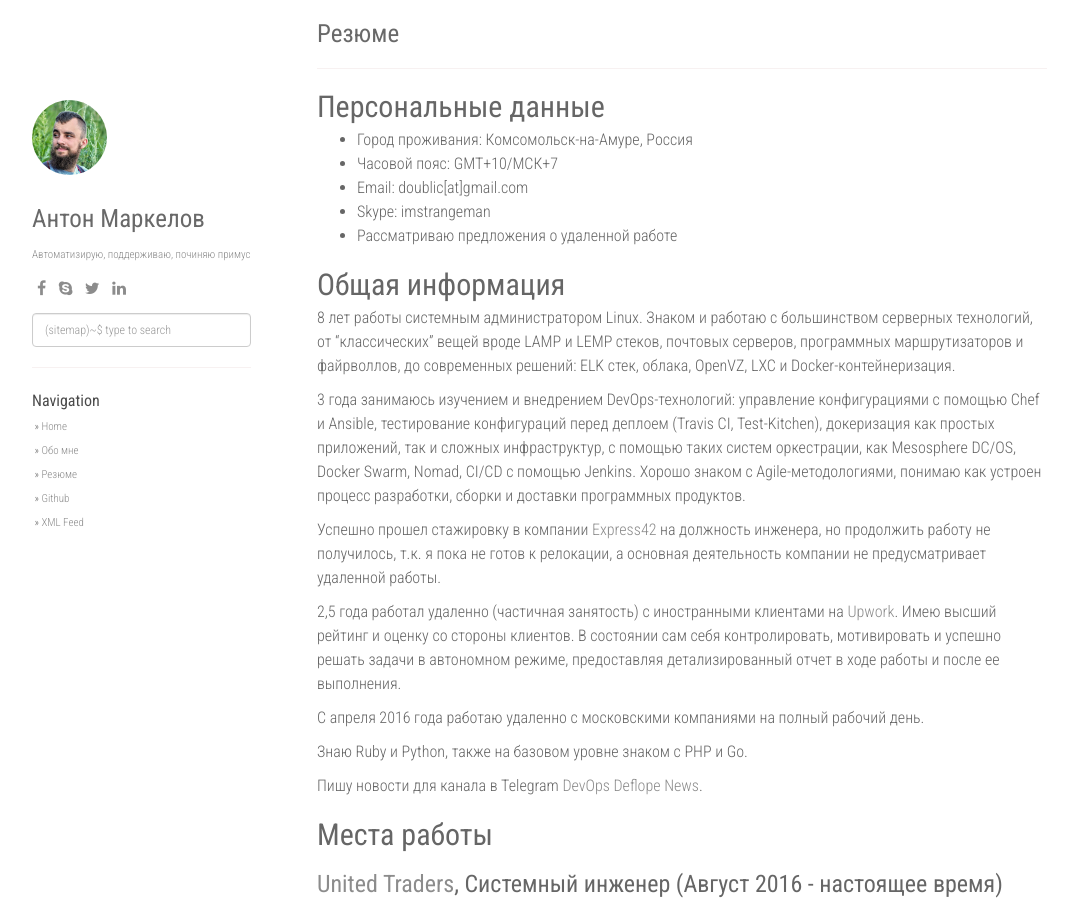
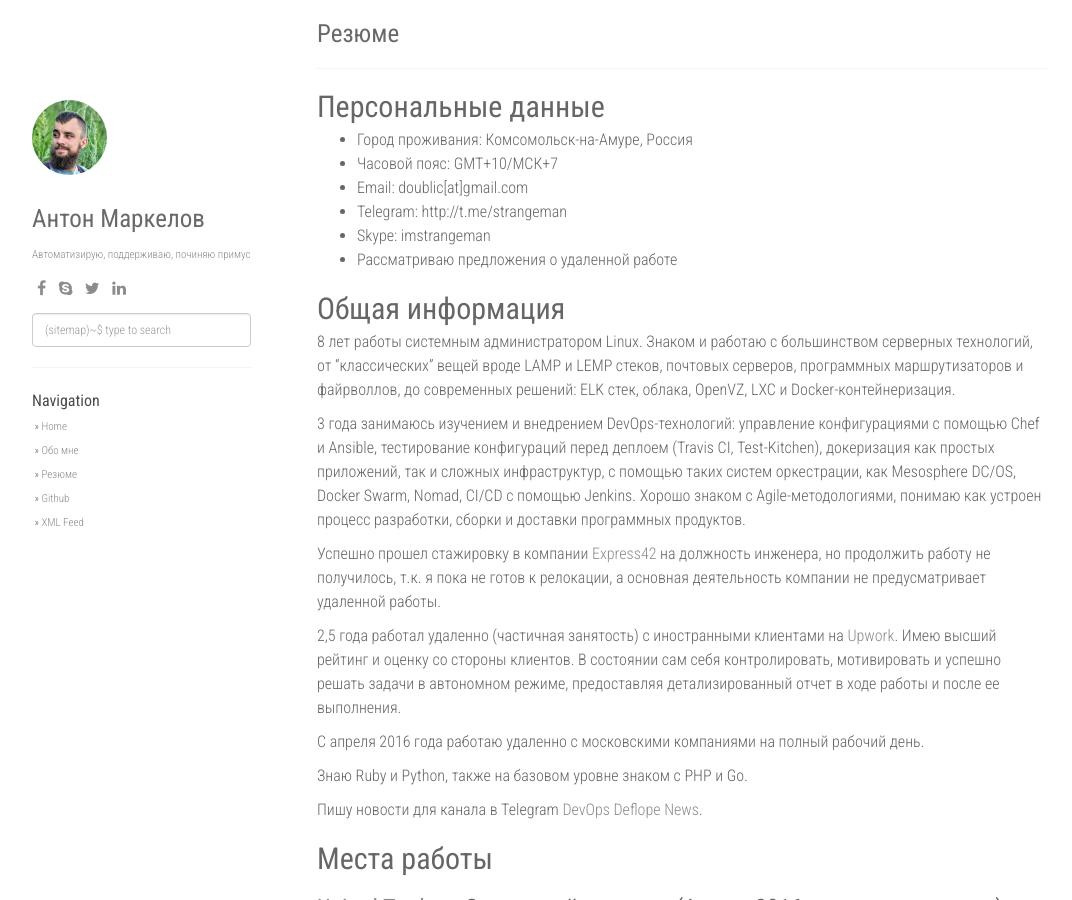
Before and after one commit to strangeman/strangeman.github.io, a Jekyll site: the page built from resume.md, in a window 1280 px wide and 900 px high. Shown: the whole window, without its empty margins (53-1125 px from the left). Built offline with Jekyll 4.4.1, drawn with Linux system fonts in a browser that asks for light colours; nearby versions of some CDN libraries.

Commit message:
add telegram

```diff
--- a/resume.md
+++ b/resume.md
@@ -8,6 +8,7 @@ permalink: /resume/
 * Город проживания: Комсомольск-на-Амуре, Россия
 * Часовой пояс: GMT+10/МСК+7
 * Email: doublic[at]gmail.com
+* Telegram: http://t.me/strangeman
 * Skype: imstrangeman
 * Рассматриваю предложения о удаленной работе
 
```
